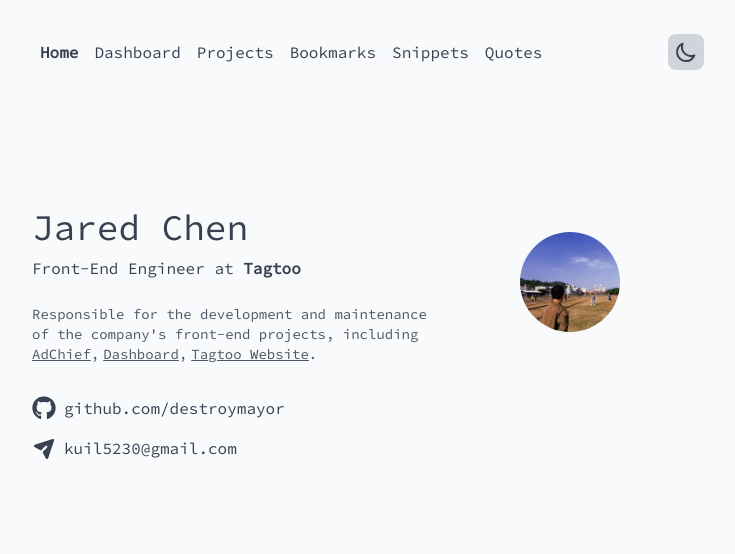
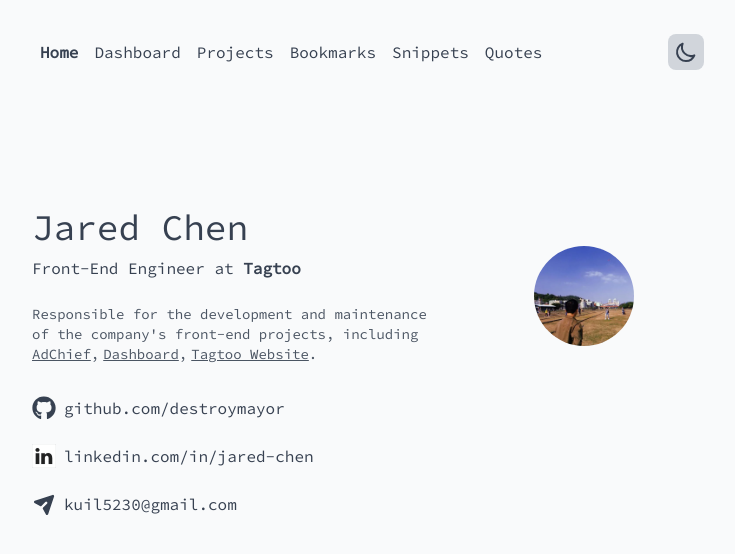
Before and after one commit to destroymayor/jared, a Next.js app: page / in a window 1280 px wide. Shown: the top 554 px of the page, without its empty margins (272-1007 px from the left). Built offline with nearby package versions, Linux system fonts and the light colour scheme.

Commit message:
misc update

```diff
--- a/src/components/Common/Icons.js
+++ b/src/components/Common/Icons.js
@@ -12,6 +12,21 @@
 export const GithubIcon = (props) => (
   <svg {...props} stroke="currentColor" fill="currentColor" viewBox="0 0 496 512">
     <path d="M165.9 397.4c0 2-2.3 3.6-5.2 3.6-3.3.3-5.6-1.3-5.6-3.6 0-2 2.3-3.6 5.2-3.6 3-.3 5.6 1.3 5.6 3.6zm-31.1-4.5c-.7 2 1.3 4.3 4.3 4.9 2.6 1 5.6 0 6.2-2s-1.3-4.3-4.3-5.2c-2.6-.7-5.5.3-6.2 2.3zm44.2-1.7c-2.9.7-4.9 2.6-4.6 4.9.3 2 2.9 3.3 5.9 2.6 2.9-.7 4.9-2.6 4.6-4.6-.3-1.9-3-3.2-5.9-2.9zM244.8 8C106.1 8 0 113.3 0 252c0 110.9 69.8 205.8 169.5 239.2 12.8 2.3 17.3-5.6 17.3-12.1 0-6.2-.3-40.4-.3-61.4 0 0-70 15-84.7-29.8 0 0-11.4-29.1-27.8-36.6 0 0-22.9-15.7 1.6-15.4 0 0 24.9 2 38.6 25.8 21.9 38.6 58.6 27.5 72.9 20.9 2.3-16 8.8-27.1 16-33.7-55.9-6.2-112.3-14.3-112.3-110.5 0-27.5 7.6-41.3 23.6-58.9-2.6-6.5-11.1-33.3 2.6-67.9 20.9-6.5 69 27 69 27 20-5.6 41.5-8.5 62.8-8.5s42.8 2.9 62.8 8.5c0 0 48.1-33.6 69-27 13.7 34.7 5.2 61.4 2.6 67.9 16 17.7 25.8 31.5 25.8 58.9 0 96.5-58.9 104.2-114.8 110.5 9.2 7.9 17 22.9 17 46.4 0 33.7-.3 75.4-.3 83.6 0 6.5 4.6 14.4 17.3 12.1C428.2 457.8 496 362.9 496 252 496 113.3 383.5 8 244.8 8zM97.2 352.9c-1.3 1-1 3.3.7 5.2 1.6 1.6 3.9 2.3 5.2 1 1.3-1 1-3.3-.7-5.2-1.6-1.6-3.9-2.3-5.2-1zm-10.8-8.1c-.7 1.3.3 2.9 2.3 3.9 1.6 1 3.6.7 4.3-.7.7-1.3-.3-2.9-2.3-3.9-2-.6-3.6-.3-4.3.7zm32.4 35.6c-1.6 1.3-1 4.3 1.3 6.2 2.3 2.3 5.2 2.6 6.5 1 1.3-1.3.7-4.3-1.3-6.2-2.2-2.3-5.2-2.6-6.5-1zm-11.4-14.7c-1.6 1-1.6 3.6 0 5.9 1.6 2.3 4.3 3.3 5.6 2.3 1.6-1.3 1.6-3.9 0-6.2-1.4-2.3-4-3.3-5.6-2z"></path>
+  </svg>
+);
+
+export const LinkedinIcon = (props) => (
+  <svg {...props} stroke="currentColor" fill="currentColor" viewBox="0 0 256 256">
+    <g fill="none">
+      <path
+        d="M0 18.338C0 8.216 8.474 0 18.92 0h218.16C247.53 0 256 8.216 256 18.338v219.327C256 247.79 247.53 256 237.08 256H18.92C8.475 256 0 247.791 0 237.668V18.335z"
+        fill="#ffffff"
+      />
+      <path
+        d="M77.796 214.238V98.986H39.488v115.252H77.8zM58.65 83.253c13.356 0 21.671-8.85 21.671-19.91-.25-11.312-8.315-19.915-21.417-19.915-13.111 0-21.674 8.603-21.674 19.914 0 11.06 8.312 19.91 21.169 19.91h.248zM99 214.238h38.305v-64.355c0-3.44.25-6.889 1.262-9.346 2.768-6.885 9.071-14.012 19.656-14.012 13.858 0 19.405 10.568 19.405 26.063v61.65h38.304v-66.082c0-35.399-18.896-51.872-44.099-51.872-20.663 0-29.738 11.549-34.78 19.415h.255V98.99H99.002c.5 10.812-.003 115.252-.003 115.252z"
+        fill="#222222"
+      />
+    </g>
   </svg>
 );
 
--- a/src/data/contact.js
+++ b/src/data/contact.js
@@ -1,5 +1,5 @@
 import { PaperAirplaneIcon } from '@heroicons/react/solid';
-import { GithubIcon } from '@/components/Common/Icons';
+import { GithubIcon, LinkedinIcon } from '@/components/Common/Icons';
 
 const data = [
   {
@@ -7,6 +7,12 @@
     title: 'github.com/destroymayor',
     label: 'Github',
     icon: <GithubIcon className="w-6 h-6" />,
+  },
+  {
+    link: 'https://www.linkedin.com/in/jared-chen/',
+    title: 'linkedin.com/in/jared-chen',
+    label: 'Linkedin',
+    icon: <LinkedinIcon className="w-6 h-6" />,
   },
   {
     link: 'mailto:kuil5230@gmail.com',
--- a/src/pages/index.js
+++ b/src/pages/index.js
@@ -11,7 +11,7 @@
 
 export default function HomePage() {
   return (
-    <section className="relative flex flex-col-reverse items-start gap-4 pt-4 rounded-md sm:pt-20 sm:flex-row dark:bg-opacity-0">
+    <section className="relative flex flex-col-reverse items-start gap-4 rounded-md sm:pt-20 sm:flex-row dark:bg-opacity-0">
       <div className="flex flex-col flex-1 gap-y-2">
         <h1 className="text-2xl sm:text-4xl">Jared Chen</h1>
         <h2 className="text-gray-700 dark:text-gray-200 text-md">
@@ -36,7 +36,7 @@
           ))}
         </p>
 
-        <ul className="flex flex-col items-start justify-center">
+        <ul className="flex flex-col items-start justify-center gap-2">
           {contact.map((item) => (
             <Link key={item.link} href={item.link} aria-label={item.label}>
               <li className="flex items-center gap-2 py-2 transition duration-200 ease-in-out hover:text-gray-400">
@@ -48,7 +48,7 @@
         </ul>
       </div>
 
-      <div className="w-20 h-20 sm:w-32 sm:h-32 sm:my-6 sm:mx-14">
+      <div className="flex items-center justify-center w-20 h-20 my-4 sm:w-32 sm:h-32 sm:my-6 sm:mx-14">
         <Image
           className="rounded-full"
           alt="Jared Chen"
--- a/src/pages/quotes.js
+++ b/src/pages/quotes.js
@@ -1,7 +1,7 @@
 import data from '@/data/quotes';
 
 const title = `Quotes`;
-const description = `Collection of notable quotes.`;
+const description = `Collection of famous quotes.`;
 
 Quotes.title = title;
 Quotes.description = description;
```
